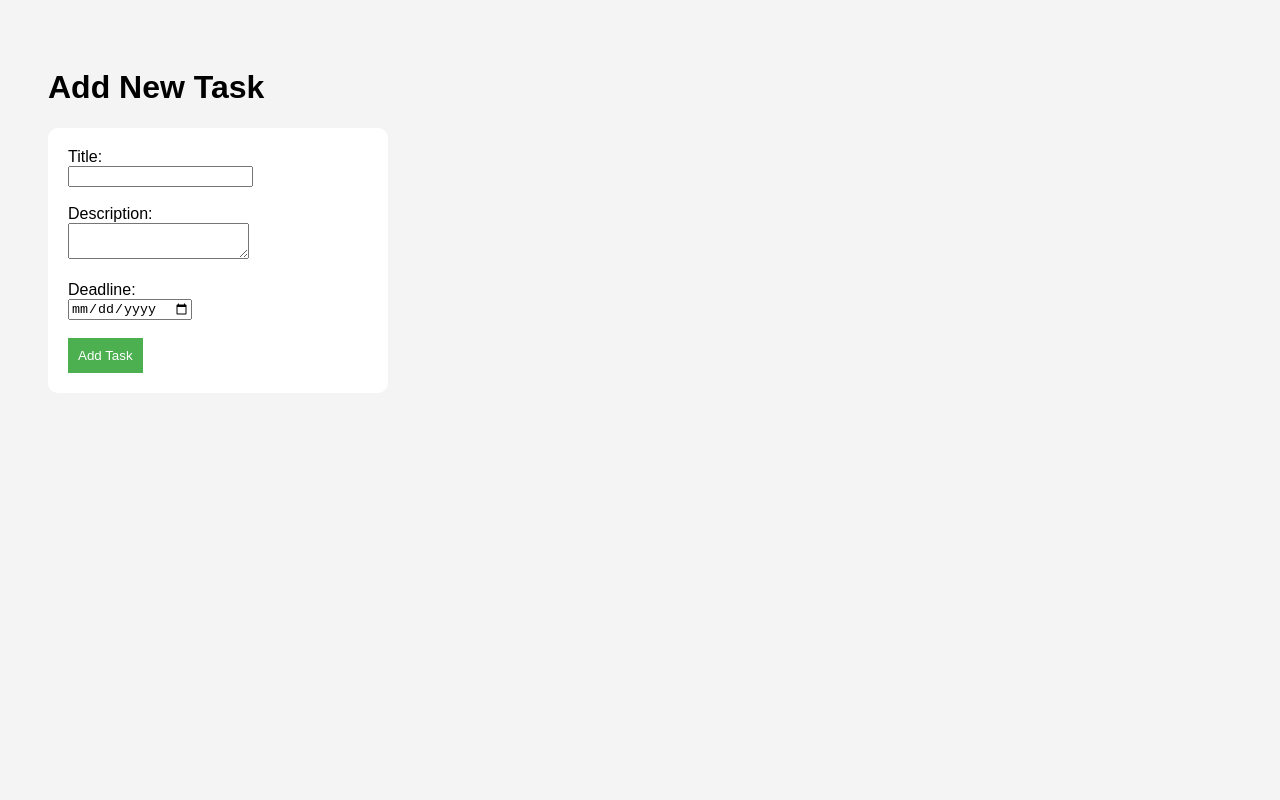
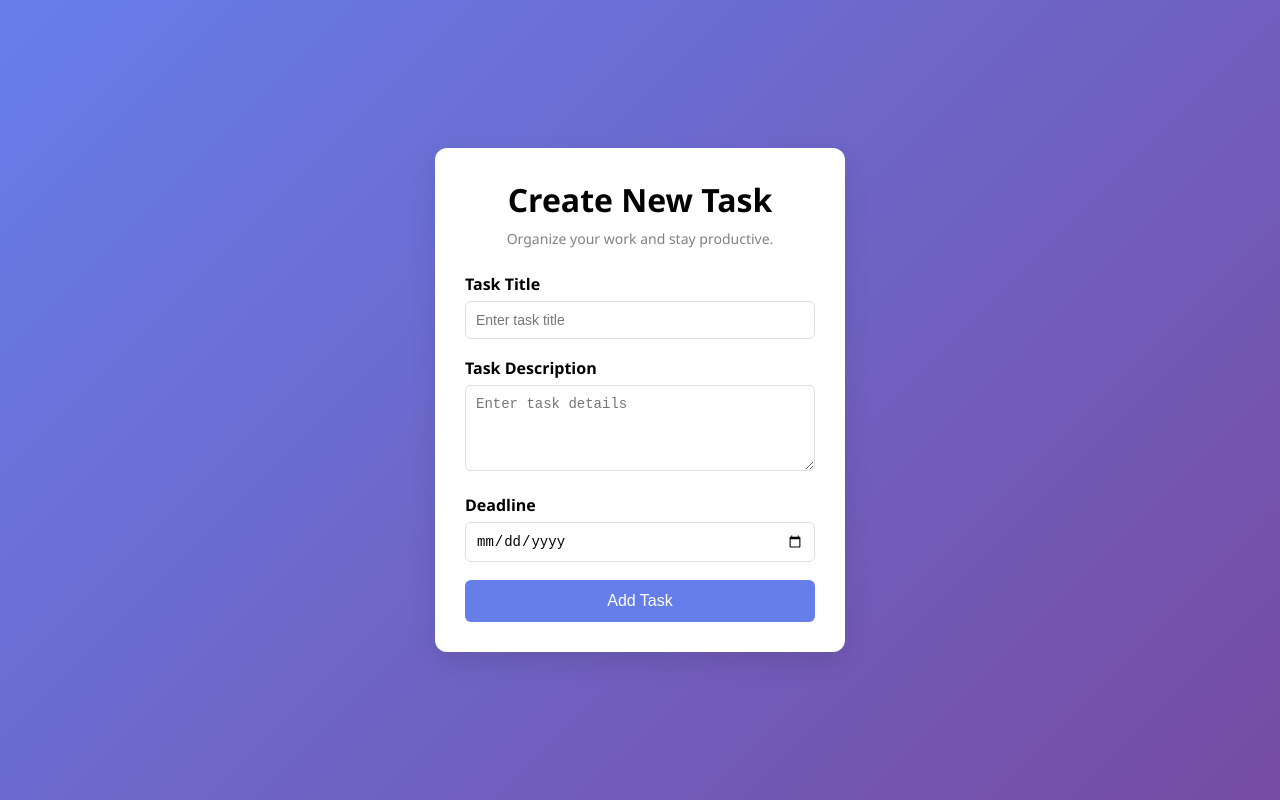
Before and after one commit to sathurshna/To-Do-app, a website: page index.html in a window 1280 px wide. Drawn offline with Linux system fonts and the light colour scheme.

Commit message:
Some UI changes

```diff
--- a/index.html
+++ b/index.html
@@ -1,27 +1,42 @@
 <!DOCTYPE html>
-<html>
+<html lang="en">
 
 <head>
-    <title>Task Manager</title>
-    <link rel="stylesheet" href="style.css">
+    <meta charset="UTF-8">
+    <meta name="viewport" content="width=device-width, initial-scale=1.0">
+    <title>Task Manager | Create Task</title>
+    <link rel="stylesheet" href="style 2.css">
 </head>
 
 <body>
 
-    <h1>Add New Task</h1>
+    <div class="container">
+        <div class="card">
+            <h1>Create New Task</h1>
+            <p class="subtitle">Organize your work and stay productive.</p>
 
-    <form>
-        <label>Title:</label><br>
-        <input type="text"><br><br>
+            <form id="taskForm">
 
-        <label>Description:</label><br>
-        <textarea></textarea><br><br>
+                <div class="form-group">
+                    <label for="title">Task Title</label>
+                    <input type="text" id="title" name="title" placeholder="Enter task title" required>
+                </div>
 
-        <label>Deadline:</label><br>
-        <input type="date"><br><br>
+                <div class="form-group">
+                    <label for="description">Task Description</label>
+                    <textarea id="description" name="description" placeholder="Enter task details" rows="4" required></textarea>
+                </div>
 
-        <button type="submit">Add Task</button>
-    </form>
+                <div class="form-group">
+                    <label for="deadline">Deadline</label>
+                    <input type="date" id="deadline" name="deadline" required>
+                </div>
+
+                <button type="submit" class="btn">Add Task</button>
+
+            </form>
+        </div>
+    </div>
 
 </body>
 
--- /dev/null
+++ b/style 2.css
@@ -0,0 +1,80 @@
+* {
+    margin: 0;
+    padding: 0;
+    box-sizing: border-box;
+}
+
+body {
+    font-family: 'Segoe UI', sans-serif;
+    background: linear-gradient(135deg, #667eea, #764ba2);
+    height: 100vh;
+    display: flex;
+    justify-content: center;
+    align-items: center;
+}
+
+.container {
+    width: 100%;
+    max-width: 450px;
+    padding: 20px;
+}
+
+.card {
+    background: white;
+    padding: 30px;
+    border-radius: 12px;
+    box-shadow: 0 10px 25px rgba(0, 0, 0, 0.1);
+}
+
+h1 {
+    margin-bottom: 8px;
+    text-align: center;
+}
+
+.subtitle {
+    text-align: center;
+    font-size: 14px;
+    color: gray;
+    margin-bottom: 25px;
+}
+
+.form-group {
+    margin-bottom: 18px;
+}
+
+label {
+    display: block;
+    margin-bottom: 6px;
+    font-weight: 600;
+}
+
+input,
+textarea {
+    width: 100%;
+    padding: 10px;
+    border-radius: 6px;
+    border: 1px solid #ddd;
+    font-size: 14px;
+}
+
+input:focus,
+textarea:focus {
+    border-color: #667eea;
+    outline: none;
+}
+
+.btn {
+    width: 100%;
+    padding: 12px;
+    border: none;
+    border-radius: 6px;
+    background-color: #667eea;
+    color: white;
+    font-size: 16px;
+    cursor: pointer;
+    transition: 0.3s;
+}
+
+.btn:hover {
+    background-color: #5a67d8;
+}
```
Also changed, not shown: package.json (added, +18 -0 lines), server.js (added, +66 -0 lines), sm.js (added, +13 -0 lines), todo.js (added, +61 -0 lines), images/bg.jpeg (added), 3 other files.
